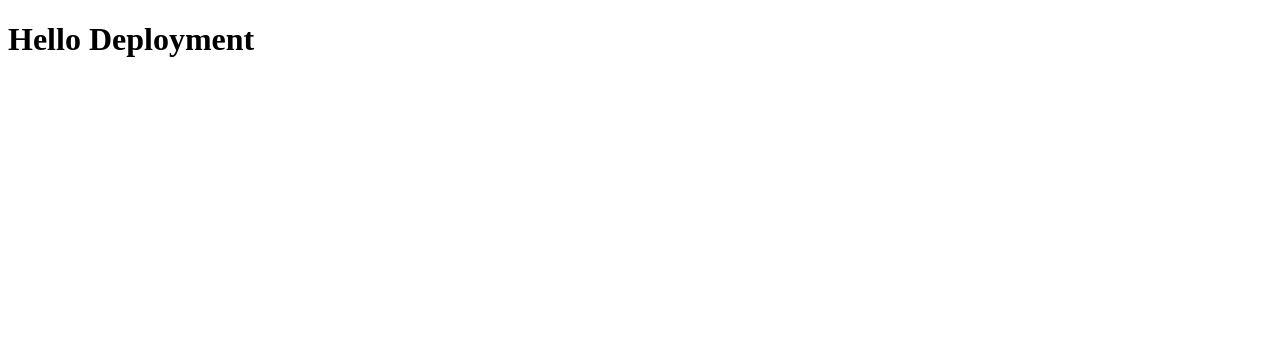
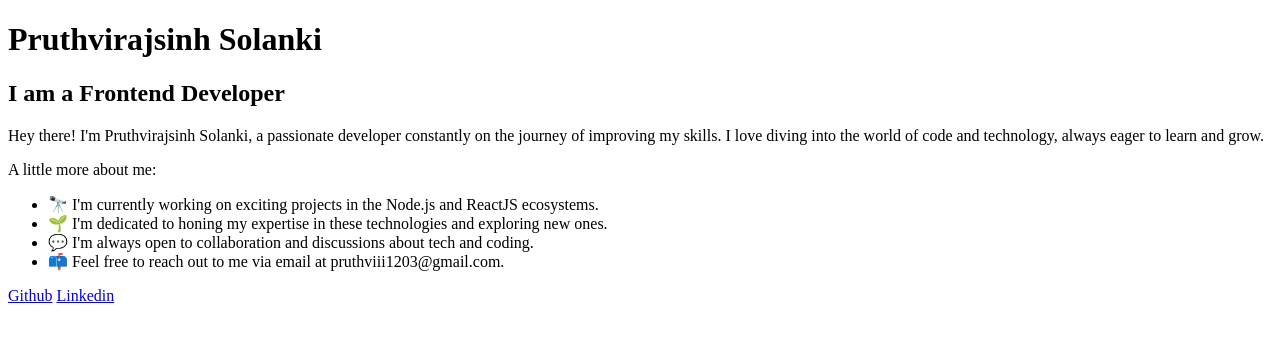
Before and after one commit to Pruthviraj7/Deployment, a plain HTML site: page index.html in a window 1280 px wide. Drawn offline with Linux system fonts and the light colour scheme.

Commit message:
Html file updated

```diff
--- a/index.html
+++ b/index.html
@@ -6,6 +6,22 @@
     <title>Deployment</title>
 </head>
 <body>
-    <h1>Hello Deployment</h1>
+    <h1>Pruthvirajsinh Solanki</h1>
+    <h2>I am a Frontend Developer</h2>
+
+    <p>Hey there! I'm Pruthvirajsinh Solanki, a passionate developer constantly on the journey of improving my skills. I love diving into the world of code and technology, always eager to learn and grow.</p>
+
+       <p> A little more about me:</p>
+        <ul>
+            <li>        🔭 I'm currently working on exciting projects in the Node.js and ReactJS ecosystems.</li>
+             <li>   🌱 I'm dedicated to honing my expertise in these technologies and exploring new ones.</li>
+               <li> 💬 I'm always open to collaboration and discussions about tech and coding.</li>
+               <li> 📫 Feel free to reach out to me via email at pruthviii1203@gmail.com.</li>
+        </li>
+        </ul>
+
+
+        <a href="https://github.com/Pruthviraj7">Github</a>
+        <a href="https://www.linkedin.com/in/pruthvirajsinh-solanki/">Linkedin</a>
 </body>
 </html>
```
